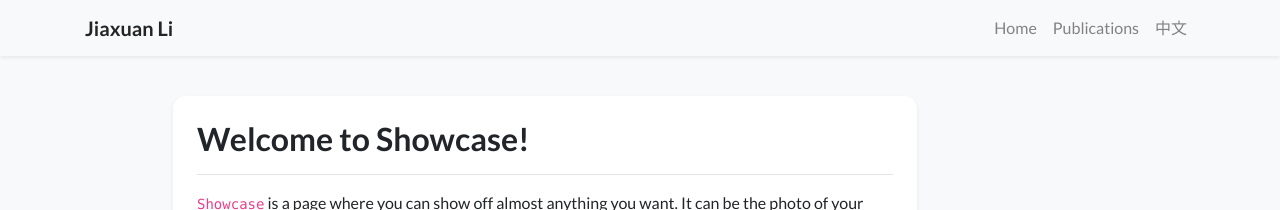
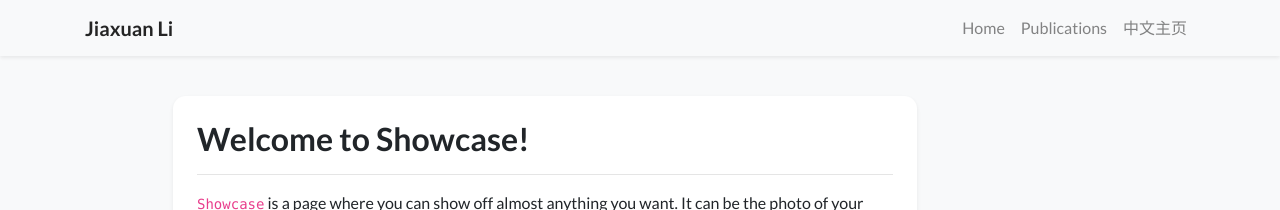
Before and after one commit to ChiaHsuanLee116/chiahsuanlee116.github.io, a Jekyll site: the page built from showcase.html, in a window 1280 px wide. Shown: the top 210 px of the page. Built offline with Jekyll 4.4.1, drawn with Linux system fonts in a browser that asks for light colours; nearby versions of some CDN libraries; a style sheet for code colours, icons or effects is not loaded.

Commit message:
Update navigation.yml

```diff
--- a/_data/navigation.yml
+++ b/_data/navigation.yml
@@ -5,7 +5,7 @@ pages:
   url: /
 - name: Publications
   url: /publications
-- name: 中文
+- name: 中文主页
   url: /zh
 #- name: Showcase
 #  url: /showcase
```
